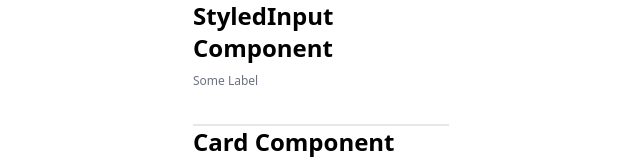
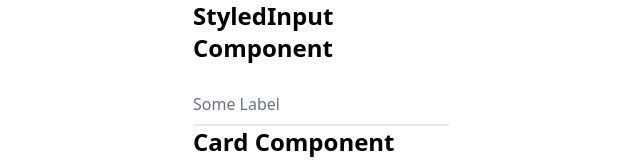
Before and after one commit to Kankenny/Friday, a React (Create React App) app in the folder frontend/: page / in a window 1280 px wide. Shown: the top 166 px of the page, without its empty margins (319-959 px from the left). Built offline with nearby package versions, Linux system fonts and the light colour scheme.

Commit message:
Fix styling issue of StyledInput component
Followed the floating labels pattern for inputs

```diff
--- a/frontend/src/App.tsx
+++ b/frontend/src/App.tsx
@@ -1,12 +1,12 @@
-import Card from "./components/ui/Card";
-import StyledInput from "./components/ui/StyledInput";
+import Card from "./components/ui/Card"
+import StyledInput from "./components/ui/StyledInput"
 
 function App() {
   return (
     <div className="flex justify-center flex-col items-center">
       <div className="w-64 space-y-4">
         <h1 className="text-2xl font-bold">StyledInput Component</h1>
-        <StyledInput label="Some Label" name="Some Label" type="text" />
+        <StyledInput placeholder="Some Label" name="Some Label" type="text" />
       </div>
 
       <div className="w-64 space-y-4">
@@ -24,7 +24,7 @@ function App() {
         {/* Put component here */}
       </div>
     </div>
-  );
+  )
 }
 
-export default App;
+export default App
--- a/frontend/src/components/ui/StyledInput.tsx
+++ b/frontend/src/components/ui/StyledInput.tsx
@@ -1,17 +1,13 @@
-import React from "react";
-
 type Props = {
-  label: string;
-  name: string;
-  type: "text" | "email" | "password";
-  placeholder?: string;
-};
+  name: string
+  type: "text" | "email" | "password"
+  placeholder: string
+}
 
 const StyledInput = ({
-  label,
   name,
   type = "text",
-  placeholder,
+  placeholder = "",
   ...rest
 }: Props) => {
   return (
@@ -20,17 +16,17 @@ const StyledInput = ({
         {...rest}
         id={name}
         type={type}
-        placeholder={placeholder}
+        placeholder=""
         className="pt-3 pb-2 block w-full px-0 mt-0 bg-transparent border-0 border-b-2 appearance-none focus:outline-none focus:ring-0 focus:border-blue-500 border-gray-200"
       />
       <label
         htmlFor={name}
         className="absolute duration-300 top-3 -z-1 origin-0 text-gray-500"
       >
-        {label}
+        {placeholder}
       </label>
     </div>
-  );
-};
+  )
+}
 
-export default StyledInput;
+export default StyledInput
```
